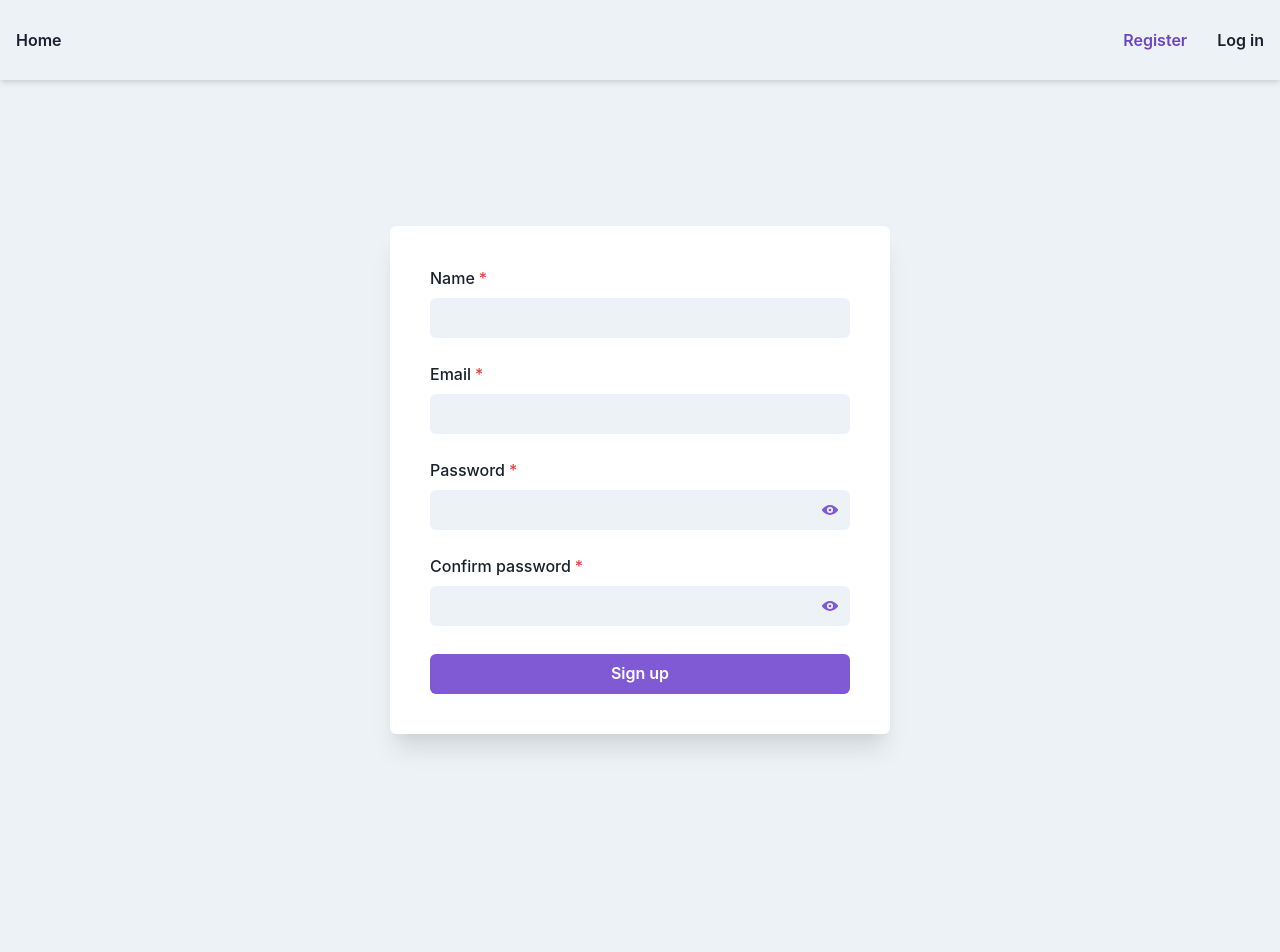
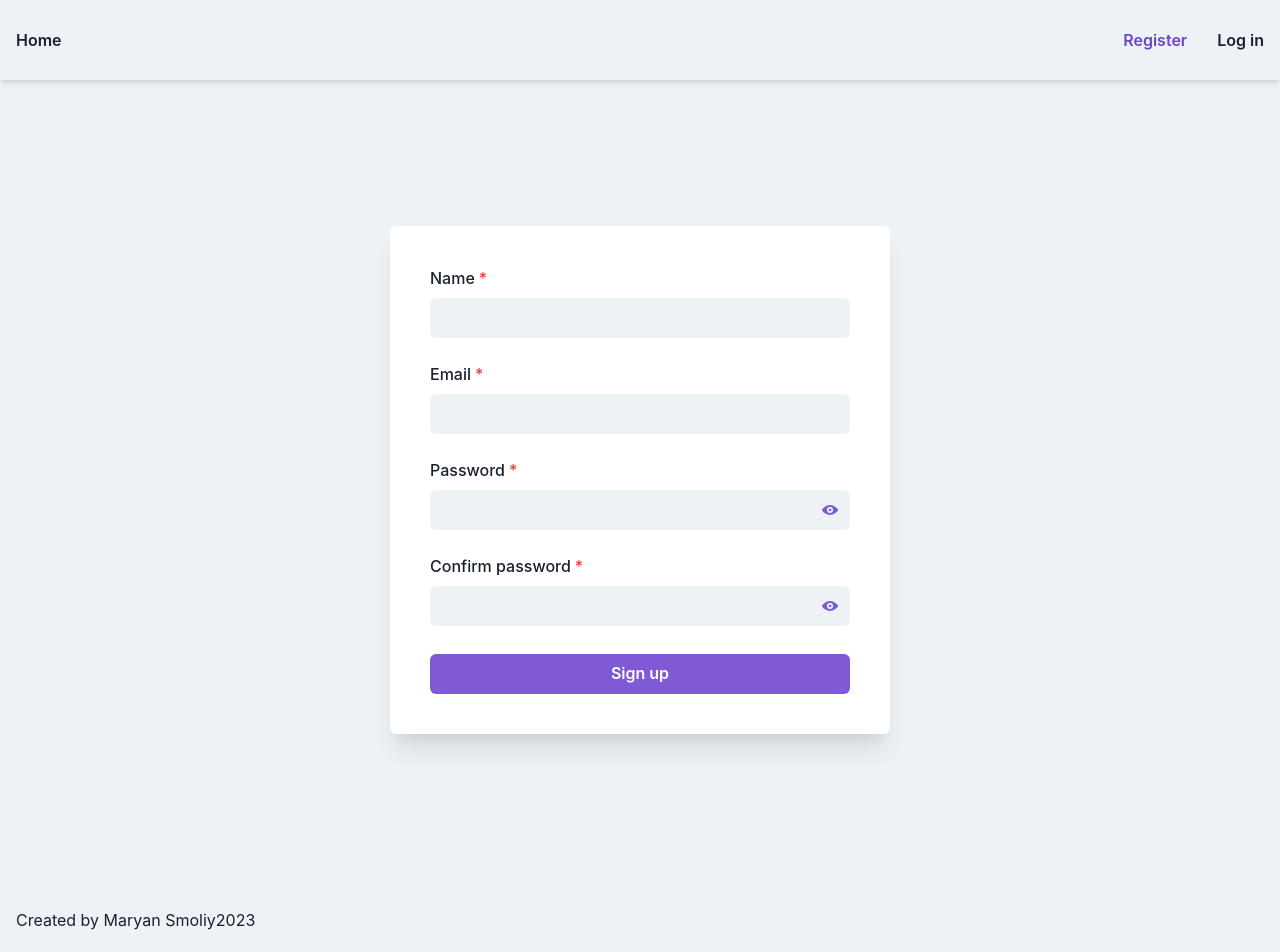
Before and after one commit to smoliymaryan89/phonebook-app, a React (Create React App) app: page /goit-react-hw-08-phonebook/register in a window 1280 px wide. Shown: the top 952 px of the page. Before the commit the page ends 880 px from the top, so only its background shows below. Built offline with nearby package versions, Linux system fonts and the light colour scheme.

Commit message:
created footer

```diff
--- /dev/null
+++ b/src/components/Footer/Footer.jsx
@@ -0,0 +1,17 @@
+import { Container, HStack, Text } from '@chakra-ui/react';
+import React from 'react';
+
+const Footer = () => {
+  return (
+    <HStack as="footer" pt={7} pb={7}>
+      <Container maxW="1280px">
+        <Text as="p">
+          Created by Maryan Smoliy
+          <Text as="span">{new Date().getFullYear()}</Text>
+        </Text>
+      </Container>
+    </HStack>
+  );
+};
+
+export default Footer;
--- a/src/layouts/Layout.jsx
+++ b/src/layouts/Layout.jsx
@@ -1,4 +1,5 @@
 import { Container } from '@chakra-ui/react';
+import Footer from 'components/Footer/Footer';
 import Header from 'components/Header/Header';
 import { Suspense } from 'react';
 import { Outlet } from 'react-router-dom';
@@ -14,6 +15,7 @@ const Layout = () => {
           </Suspense>
         </Container>
       </main>
+      <Footer />
     </>
   );
 };
```
